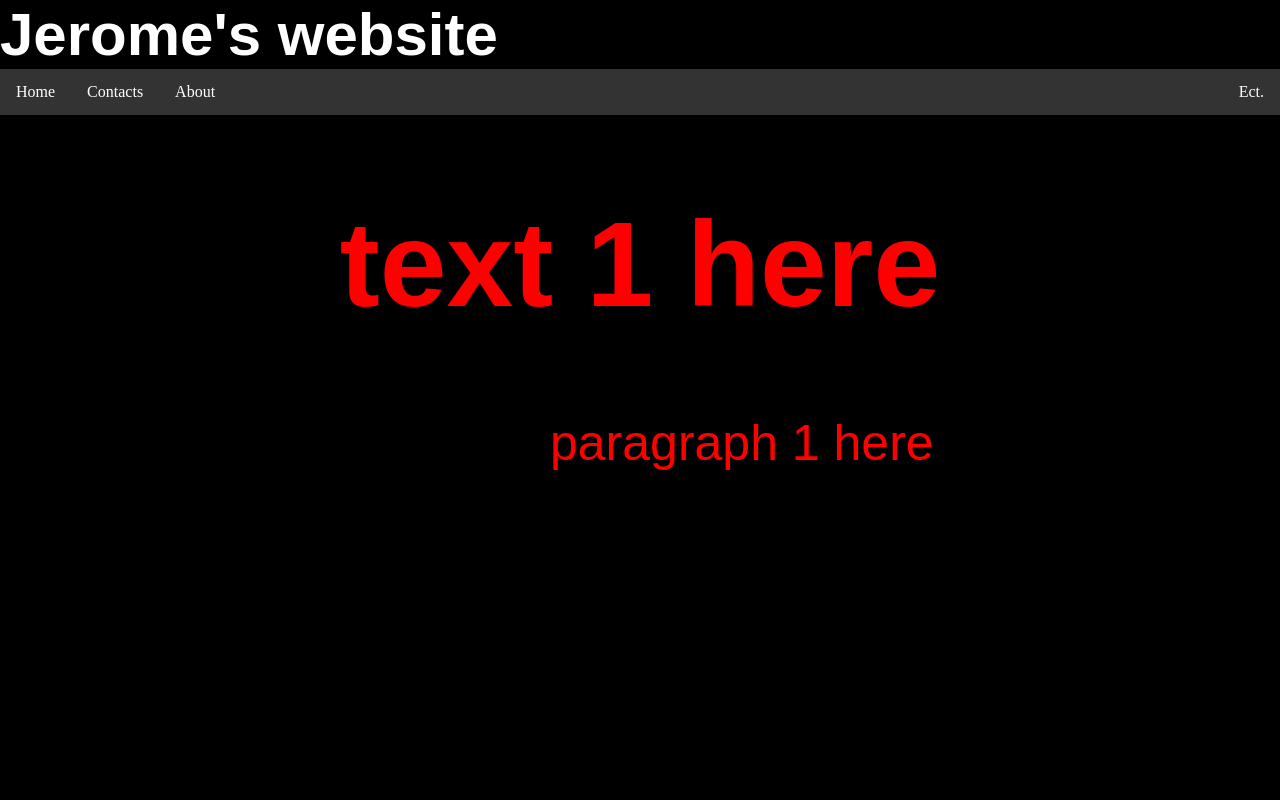
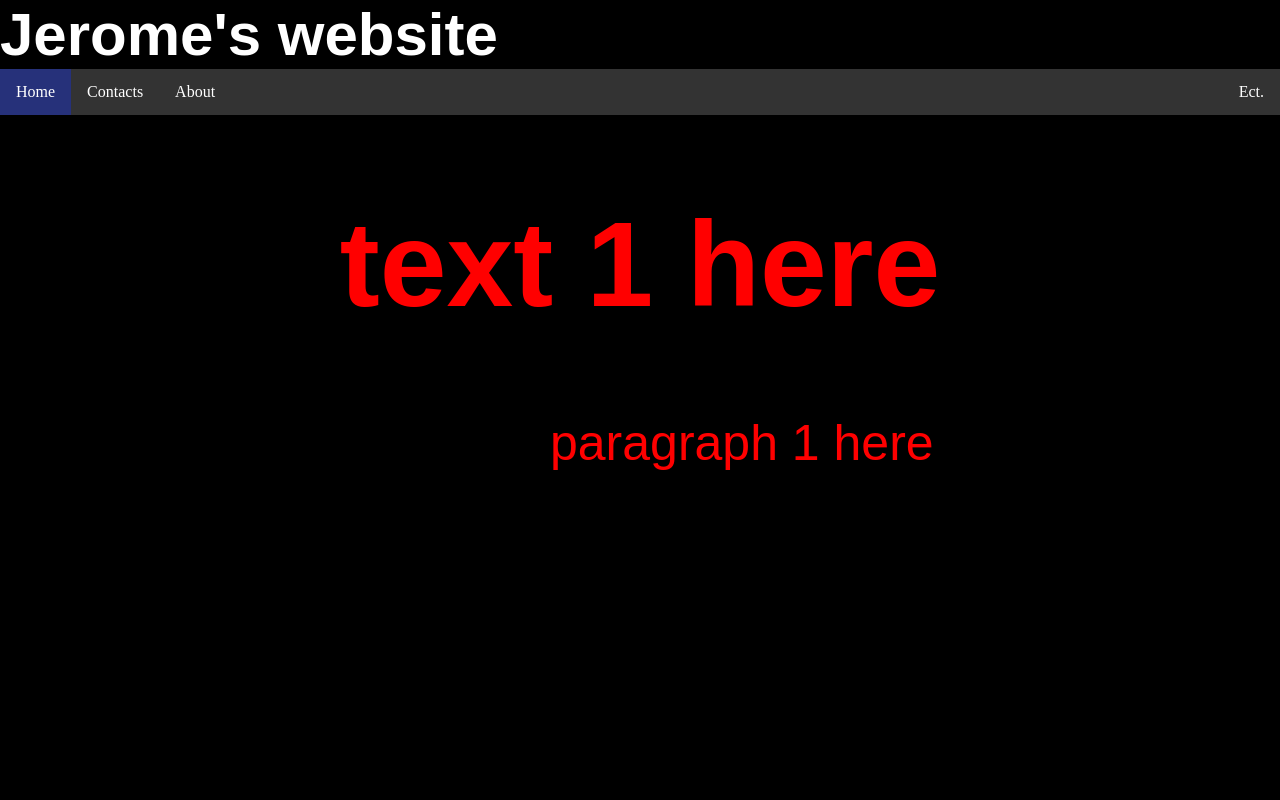
Before and after one commit to J33569/random-html-code-purely-for-wasting-time-number, a plain HTML site: page index.html in a window 1280 px wide. Shown: the top 800 px of the page. Drawn offline with Linux system fonts and the light colour scheme.

Commit message:
Update index.html

```diff
--- a/index.html
+++ b/index.html
@@ -146,7 +146,7 @@
     <body>
         <h4>Jerome's website</h4>
         <ul>
-            <li><a href='3html-code.vercel.app'>Home</a></li>
+            <li><a href='3html-code.vercel.app' class='active'>Home</a></li>
             <li><a href='2html-code.vercel.app'>Contacts</a></li>
             <li><a href='1html-code.vercel.app'>About</a></li>
             <li style='float:right' class='dropdown'><a href='javascript:void(0)' class='dropbtn'>Ect.</a>
```
